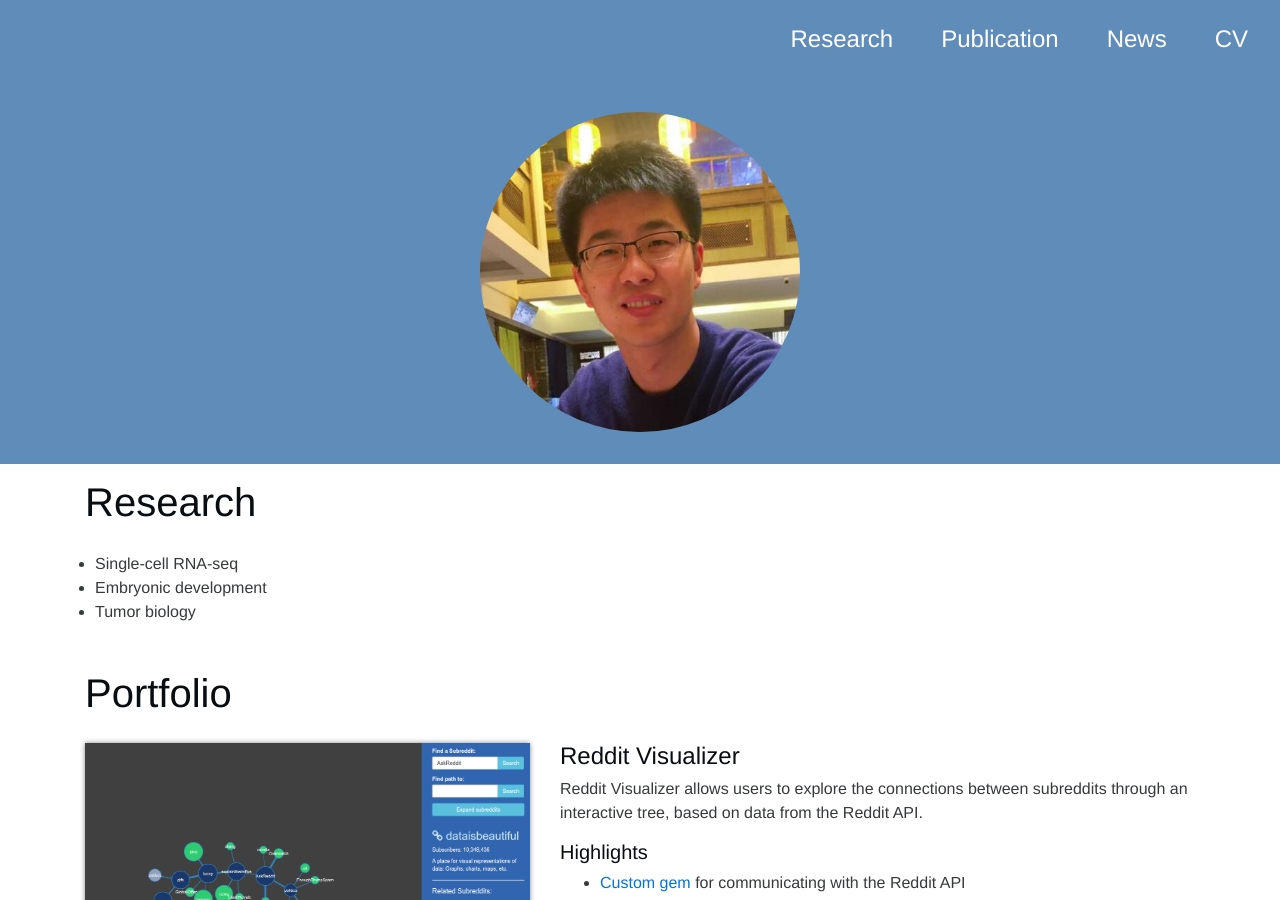
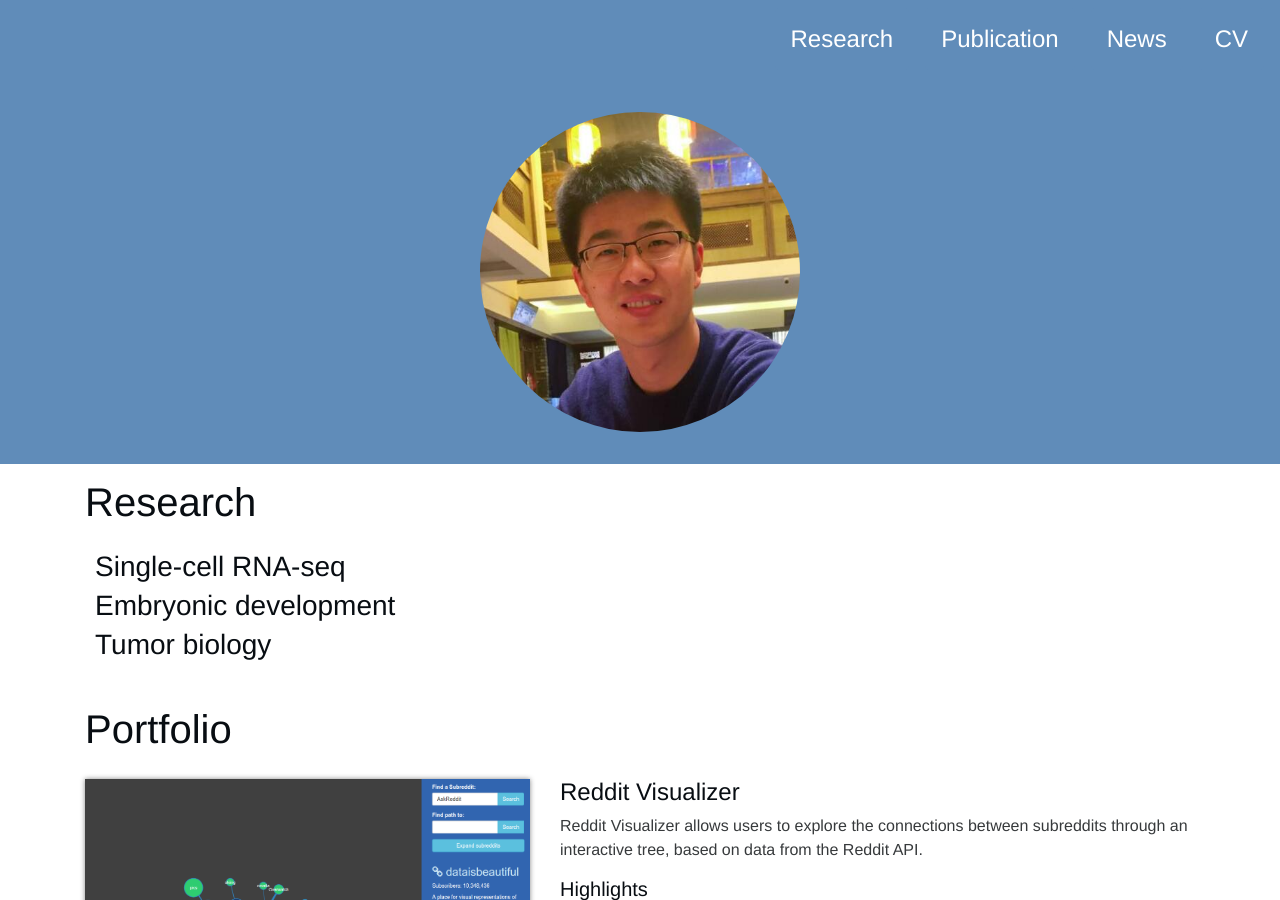
Before and after one commit to zorrodong/zorrodong.github.io, a Jekyll site: the page built from index.html, in a window 1280 px wide and 900 px high. Built offline with Jekyll 4.4.1, drawn with Linux system fonts in a browser that asks for light colours; nearby versions of some CDN libraries.

```diff
--- a/_includes/about.html
+++ b/_includes/about.html
@@ -8,9 +8,9 @@
           <div class="row">
           <div class="row list-row">
             <ul>
-              <li>Single-cell RNA-seq</li>
-              <li>Embryonic development</li>
-              <li>Tumor biology</li>
+              <h3>Single-cell RNA-seq</h3>
+              <h3>Embryonic development</h3>
+              <h3>Tumor biology</h3>
             </ul>
           </div>
           </div>
```
